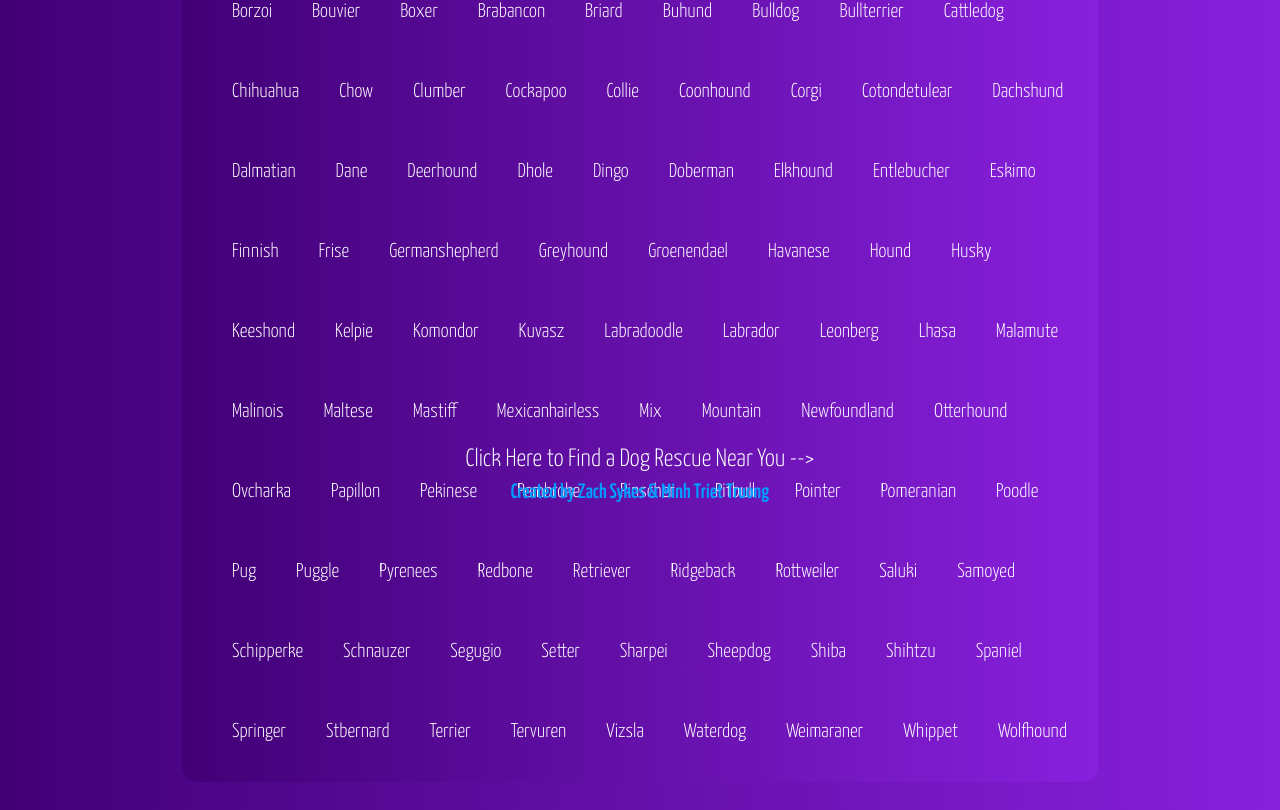
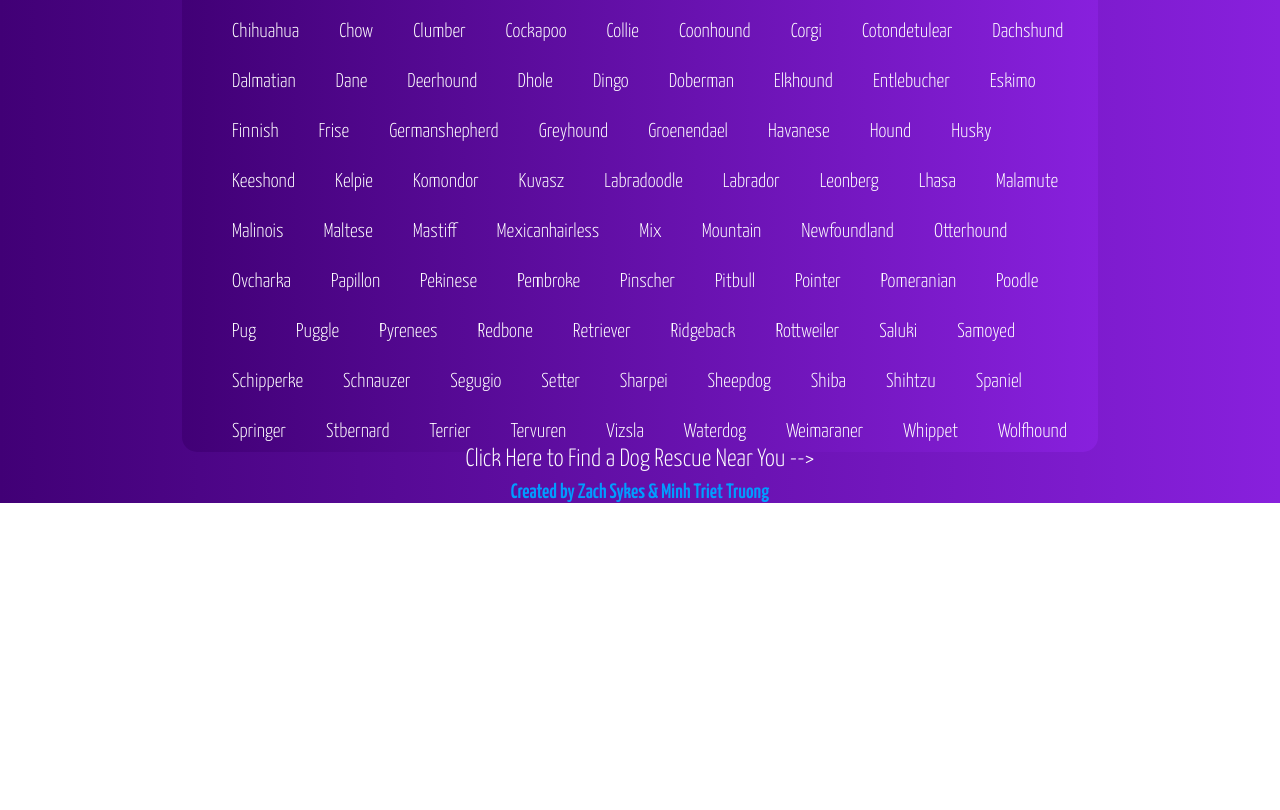
Before and after one commit to Chrisstruong/BreedBeauty, a React (Create React App) app in the folder project-two/: page /ListOfDogs in a window 1280 px wide. Shown: the part 352-1162 px from the top of the page. After the commit the page ends 855 px from the top, so only its background shows below. Built offline with nearby package versions, Linux system fonts and the light colour scheme.

Commit message:
More work on footer

```diff
--- a/project-two/src/styles/App.css
+++ b/project-two/src/styles/App.css
@@ -8,6 +8,7 @@ body {
     margin-top: 2;
     margin-right: 0;
     margin-left: 0;
+    min-height: 100vh;
 
 }
 
@@ -22,21 +23,19 @@ main {
 
 
 .footer{
+    position: absolute;
     display: flex;
     justify-content: space-evenly;
     left: 0;
     bottom: 0;
     width: 100%;
-    height: 20px;
     font-size: 25px;
     text-align: center;
     color: black;
-    padding-bottom: -20px;
  }
 
  .link, .author {
-    margin: 0;
-    padding: 0;
+
     bottom: 0;
     height: 0;
     position: absolute;
@@ -55,10 +54,6 @@ main {
     display: flex;
     flex-direction: column;
     margin: 1px;
- }
-
- .footer, h5, a {
-    font-size: 15px;
  }
 
 .full {
--- a/project-two/src/styles/BreedPhotos.css
+++ b/project-two/src/styles/BreedPhotos.css
@@ -30,7 +30,7 @@ h1 {
 
 .photo-individual {
     max-width: 40vw;
-    max-height: 20vw;
+    max-height: 15vw;
     border: 3px solid black;
 }
 
--- a/project-two/src/styles/DogList.css
+++ b/project-two/src/styles/DogList.css
@@ -29,6 +29,7 @@ flex-wrap: wrap;
 .dog-list-inner {
     width: 100%;
     display: flex;
+    height: 50px;
 }
 
 @media (max-width: 820px){
@@ -45,7 +46,6 @@ flex-wrap: wrap;
     text-decoration: none;
     display: flex;
     flex-direction: column;
-    border: 2 px solid rgb(70, 155, 28);
     flex-wrap: wrap;
     gap: 0;
     margin: 0;
@@ -57,5 +57,4 @@ flex-wrap: wrap;
         display: flex;
     }
 
-
-    }
+}
```
